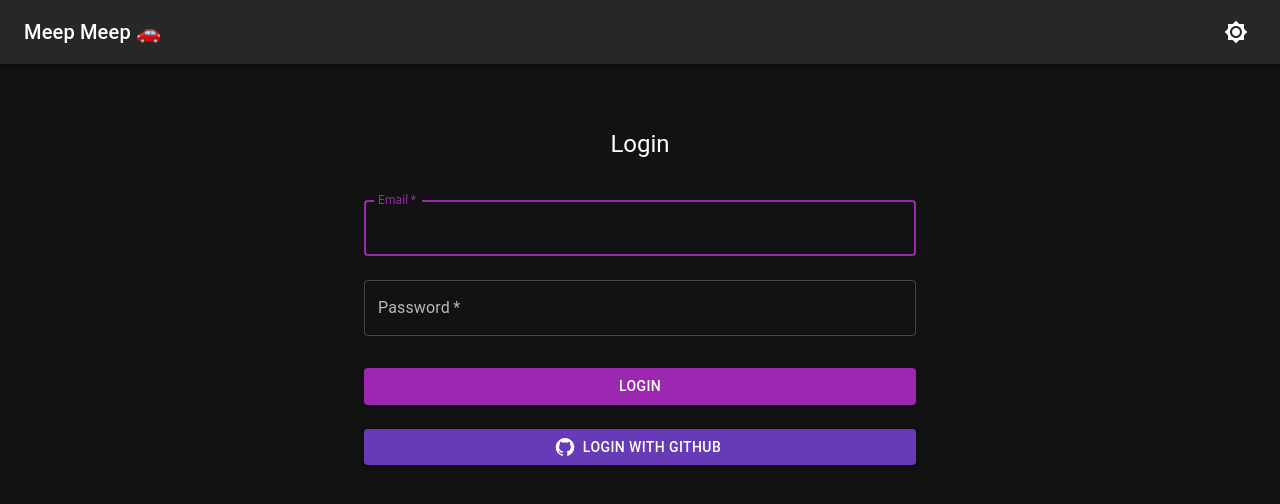
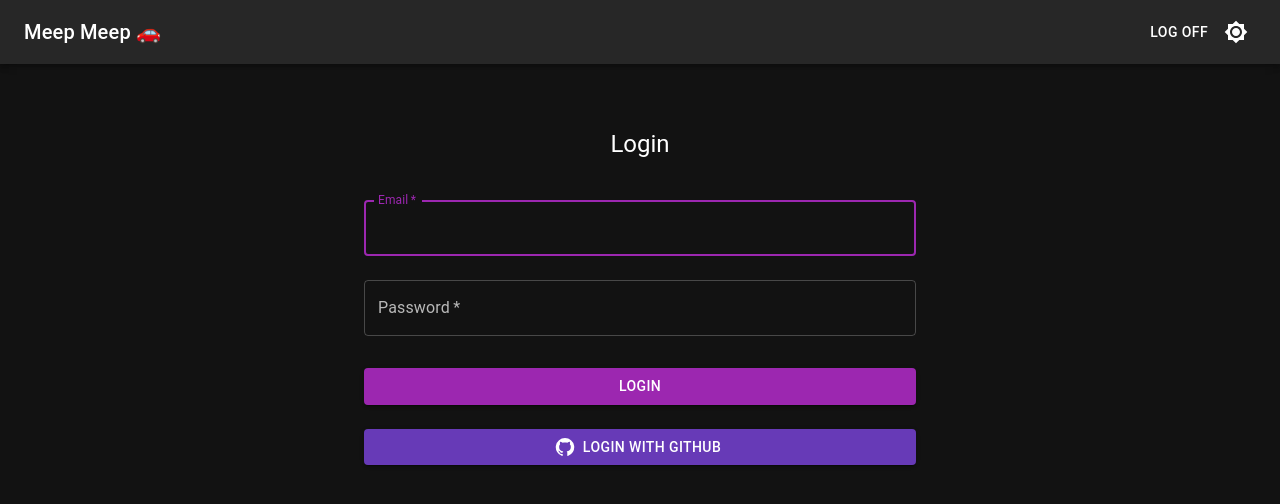
Before and after one commit to stfnxd/webdev2, a React (Create React App) app: page /login in a window 1280 px wide. Shown: the top 504 px of the page. Built offline with nearby package versions, Linux system fonts and the light colour scheme; no server answers; sample sign-in values are in the browser's storage.

Commit message:
Added Login and register to Navbar, aswell as made a Logout feature

```diff
--- a/src/components/Login.js
+++ b/src/components/Login.js
@@ -82,7 +82,9 @@ const Login = () => {
             >
               Login with GitHub
             </Button>
+
           </Box>
+
         </Box>
       </Container>
     );
--- a/src/components/Navbar.js
+++ b/src/components/Navbar.js
@@ -1,22 +1,42 @@
 import React from "react";
-import { AppBar, Toolbar, Typography, IconButton, Box } from "@mui/material";
+import { AppBar, Toolbar, Typography, IconButton, Box, Button } from "@mui/material";
 import { Brightness4, Brightness7 } from "@mui/icons-material";
-import { Link } from "react-router-dom";
+import { Link, useNavigate } from "react-router-dom";
+import { signOut } from 'firebase/auth';
+import { useAuth } from '../context/auth'
+import { getAuth } from "firebase/auth";
 
 const Navbar = ({ darkMode, setDarkMode }) => {
+  const navigate = useNavigate();
+  const auth = getAuth();
   const handleThemeChange = () => {
     setDarkMode(!darkMode);
   };
+  const { user } = useAuth();
 
+  const handleLogout = async () => {
+    await signOut(auth);
+    navigate('/login');
+  };
 
   return (
-    <AppBar position="static" to="/">
+    <AppBar position="static">
       <Toolbar>
-        <Typography variant="h6" component={Link} sx={{ flexGrow: 1, textDecoration: 'none', color: "white"}} to="/">
+        <Typography variant="h6" component={Link} sx={{ flexGrow: 1, textDecoration: 'none', color: "inherit"}} to="/">
           Meep Meep 🚗
         </Typography>
+
+        {user ? (
+          <Button color="inherit" onClick={handleLogout} sx={{ '&:hover': { color: 'primary.main' } }}>Log Off</Button>
+        ) : (
+          <>
+            <Button color="inherit" component={Link} to="/login" sx={{ '&:hover': { color: 'primary.main' } }}>Login</Button>
+            <Button color="inherit" component={Link} to="/register" sx={{ '&:hover': { color: 'primary.main' } }}>Register</Button>
+          </>
+        )}
+
         <Box sx={{ display: 'flex', alignItems: 'center' }}>
-          <IconButton sx={{ ml: 1 }} color="inherit" onClick={handleThemeChange}>
+          <IconButton color="inherit" onClick={handleThemeChange}>
             {darkMode ? <Brightness7 /> : <Brightness4 />}
           </IconButton>
         </Box>
```
